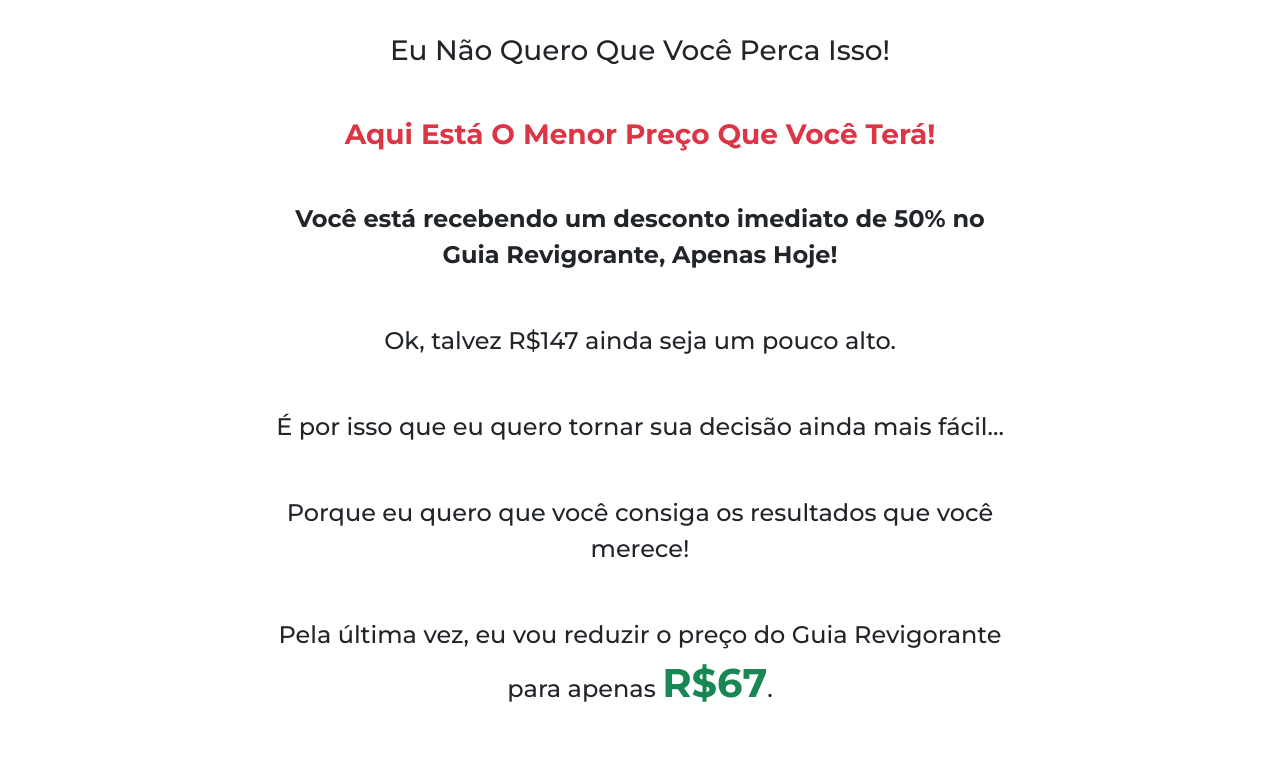
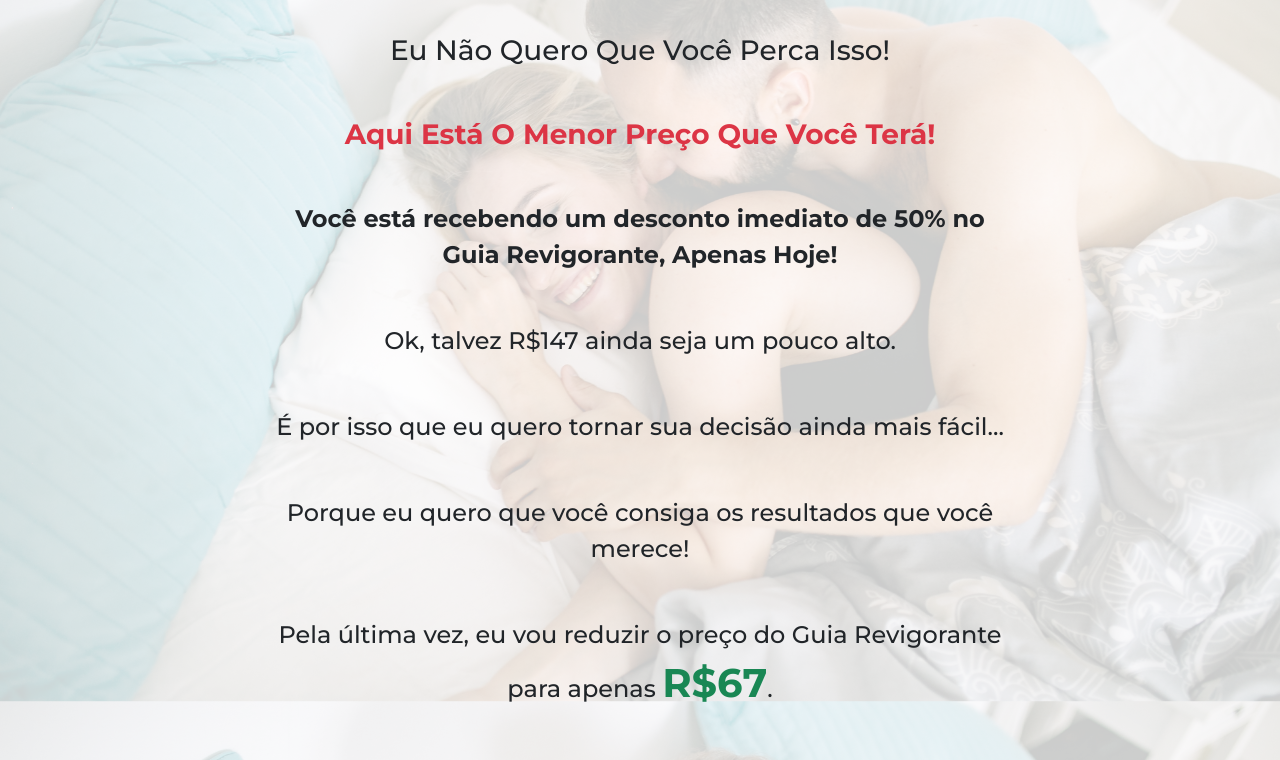
Before and after one commit to ofelipe-vendasonline/querobemestar.site, a plain HTML site: page oguiarevigorante-desconto/index.html in a window 1280 px wide. Shown: the part 152-912 px from the top of the page. Drawn offline with nearby package versions, Linux system fonts and the light colour scheme; a script that the page names is missing.

Commit message:
Update index.html

```diff
--- a/oguiarevigorante-desconto/index.html
+++ b/oguiarevigorante-desconto/index.html
@@ -10,7 +10,7 @@
     <title>O Guia Revigorante Desconto</title>
     <style type="text/css">
       body {
-        background-image: url("bg.jpeg");
+        background-image: url("bg.jpg");
         background-color: rgba(255, 255, 255, 0.8);
         background-position: center;
         background-size: cover;
```
